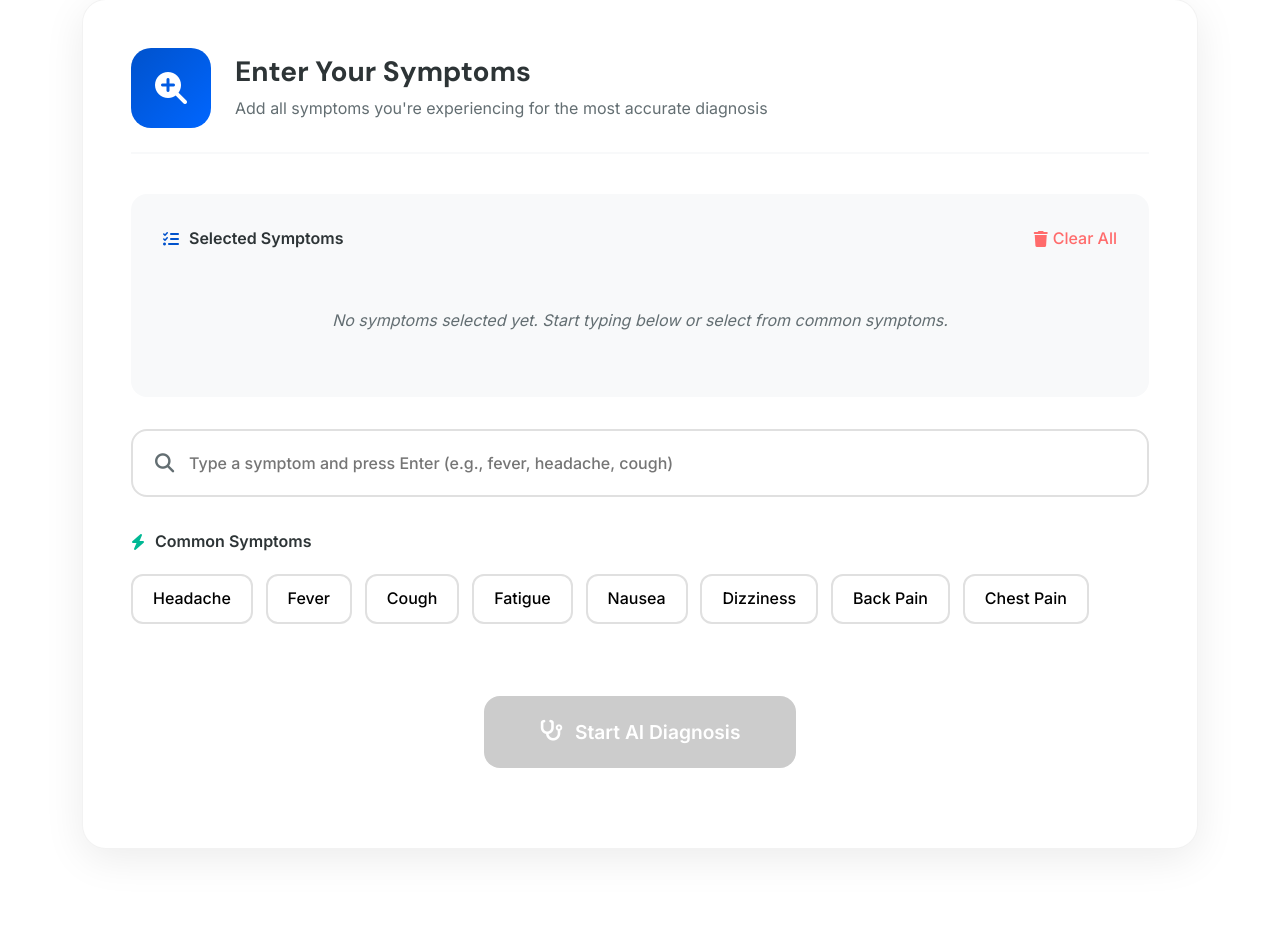
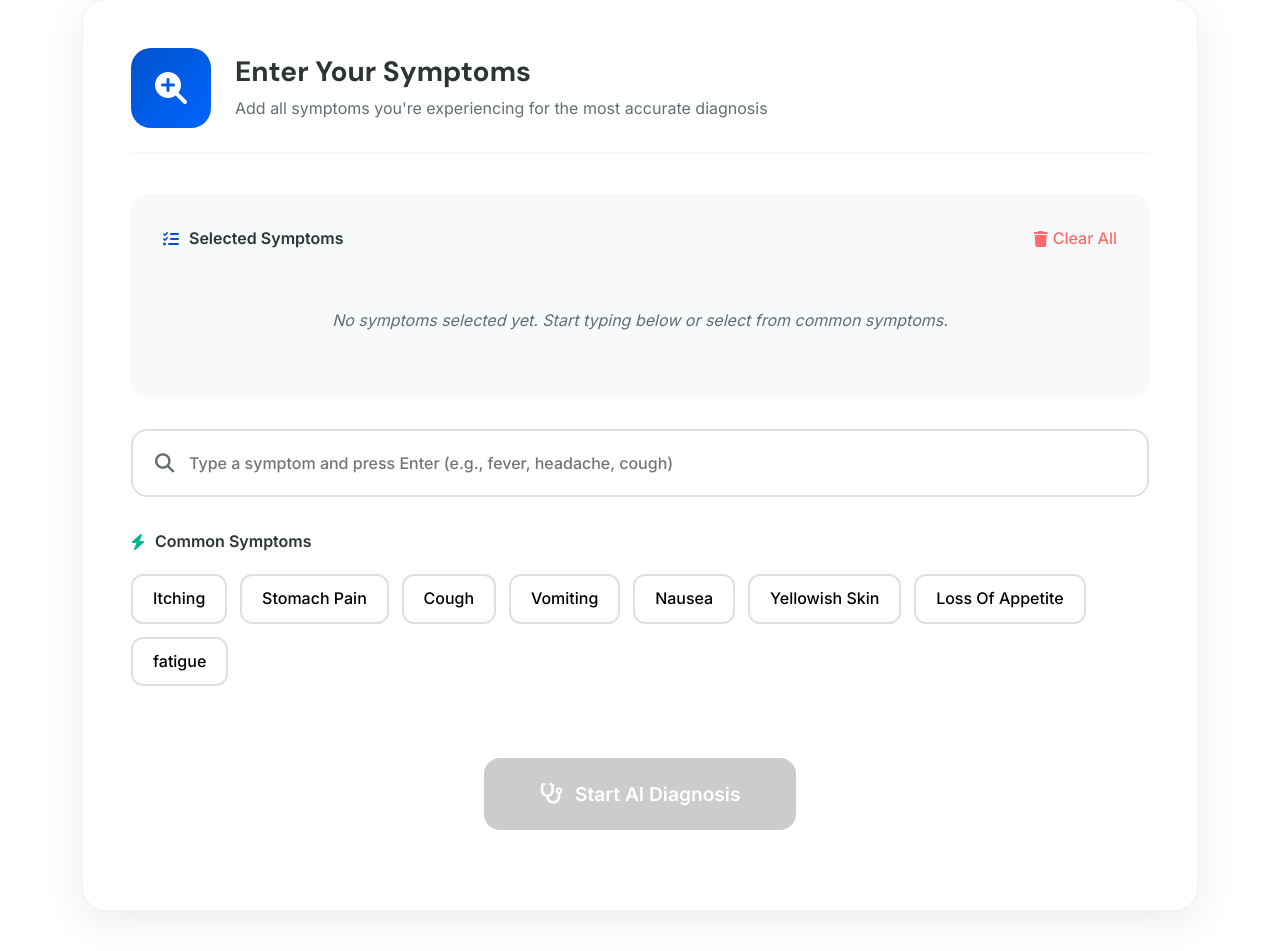
Before and after one commit to boughanmiyoussef/SmartMed, a Flask app: page / in a window 1280 px wide. Shown: the part 3858-4809 px from the top of the page. Run offline with Flask 3, Linux system fonts and the light colour scheme.

Commit message:
Project description

```diff
--- a/templates/index.html
+++ b/templates/index.html
@@ -2214,14 +2214,14 @@
                             <i class="fas fa-bolt"></i> Common Symptoms
                         </div>
                         <div class="common-buttons">
-                            <button type="button" class="symptom-btn" data-symptom="headache">Headache</button>
-                            <button type="button" class="symptom-btn" data-symptom="fever">Fever</button>
+                            <button type="button" class="symptom-btn" data-symptom="itching">Itching</button>
+                            <button type="button" class="symptom-btn" data-symptom="stomach_pain">Stomach Pain</button>
                             <button type="button" class="symptom-btn" data-symptom="cough">Cough</button>
-                            <button type="button" class="symptom-btn" data-symptom="fatigue">Fatigue</button>
+                            <button type="button" class="symptom-btn" data-symptom="vomiting">Vomiting</button>
                             <button type="button" class="symptom-btn" data-symptom="nausea">Nausea</button>
-                            <button type="button" class="symptom-btn" data-symptom="dizziness">Dizziness</button>
-                            <button type="button" class="symptom-btn" data-symptom="back_pain">Back Pain</button>
-                            <button type="button" class="symptom-btn" data-symptom="chest_pain">Chest Pain</button>
+                            <button type="button" class="symptom-btn" data-symptom="yellowish_skin">Yellowish Skin</button>
+                            <button type="button" class="symptom-btn" data-symptom="loss_of_appetite">Loss Of Appetite</button>
+                            <button type="button" class="symptom-btn" data-symptom="fatigue">fatigue</button>
                         </div>
                     </div>
 
```
